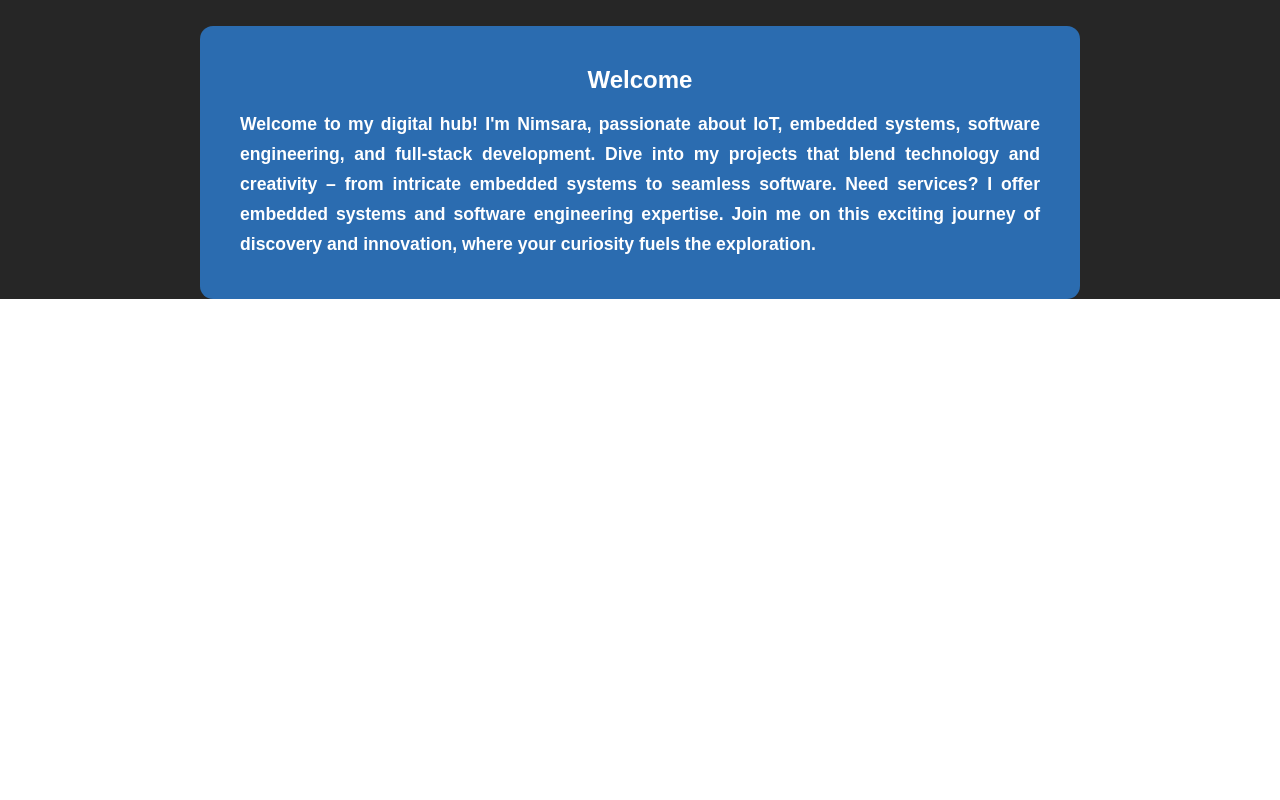
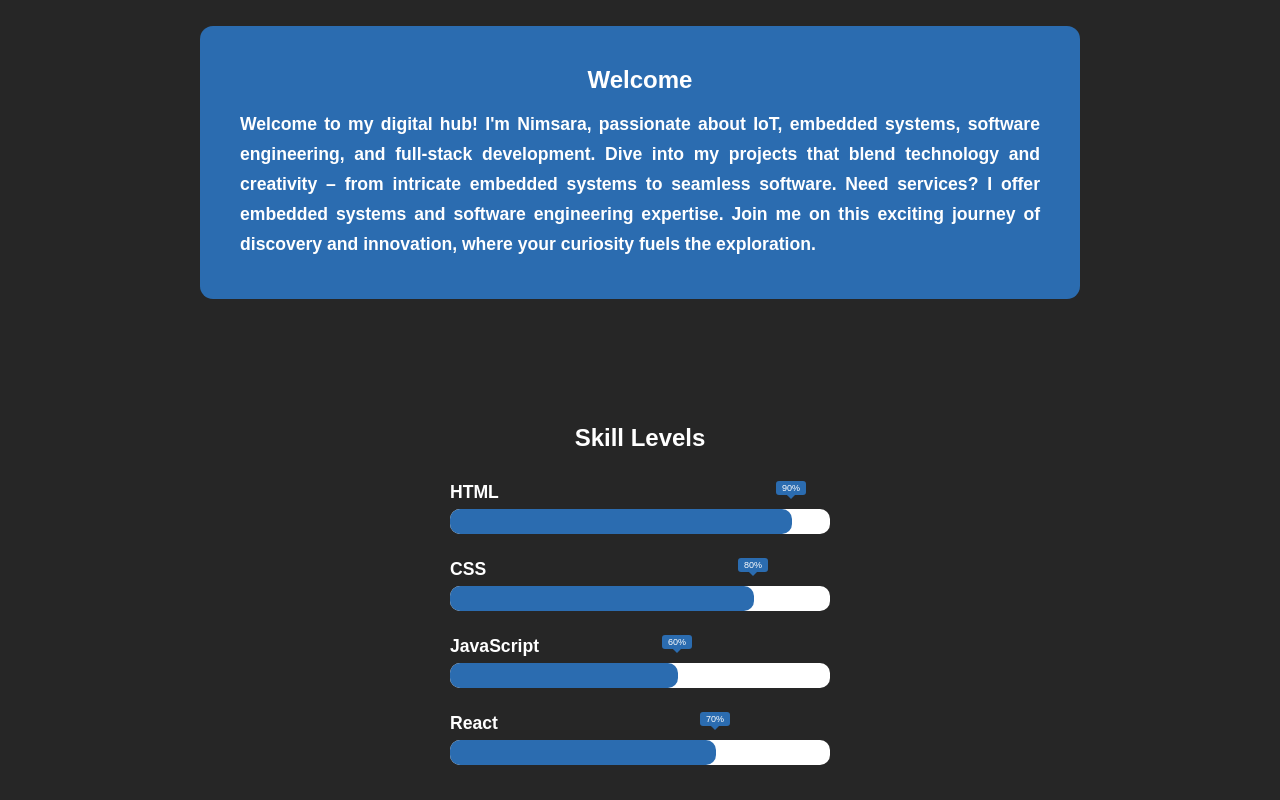
Before and after one commit to nimsara1999/nimsaraparamullasite, a React (Vite) app: page / in a window 1280 px wide. Shown: the part 874-1674 px from the top of the page. Before the commit the page ends 1273 px from the top, so only its background shows below. Built offline with nearby package versions, Linux system fonts and the light colour scheme.

Commit message:
Basic Skill Bar created

```diff
--- a/components/IntroBox.css
+++ b/components/IntroBox.css
@@ -1,5 +1,7 @@
 .intro-box {
-  margin: 100px 200px 100px 200px;
+  margin-top: 100px;
+  margin-left: 200px;
+  margin-right: 200px;
   display: flex;
   justify-content: space-between;
   align-items: center;
--- a/components/NavigationBar.css
+++ b/components/NavigationBar.css
@@ -6,19 +6,20 @@
   padding: 0 30px;
   background: black;
   width: 95%;
-  height: 80px;
+  height: 75px;
   border-radius: 13px;
   position: fixed;
   top: 20px;
   left: 50%;
   transform: translate(-50%);
-  opacity: 0.8;
+  opacity: 0.75;
 }
 .NavbarItems:hover {
   backdrop-filter: blur(4px);
   width: 96%;
-  height: 82px;
+  height: 80px;
   transition: 0.2s ease-in-out;
+  opacity: 1;
 }
 
 .logo {
--- /dev/null
+++ b/components/SkillBar.css
@@ -0,0 +1,96 @@
+.container {
+  margin-top: 100px;
+  margin-left: 450px;
+  margin-right: 450px;
+  align-items: center;
+  padding: 10px 0px;
+  border-radius: 7px;
+  align-self: center;
+}
+
+.title-text {
+  text-align: center;
+  color: #fff;
+  font-size: 1.5rem;
+  border-radius: 50px;
+  margin-top: 15px;
+  margin-bottom: 30px;
+}
+
+.container .skill-box {
+  width: 100%;
+  margin: 25px 0;
+}
+
+.skill-box .title {
+  display: block;
+  font-size: 1.1rem;
+  font-weight: 600;
+  color: white;
+}
+
+.skill-box .skill-bar {
+  height: 25px;
+  width: 100%;
+  border-radius: 10px;
+  margin-top: 6px;
+  background: white;
+}
+
+.skill-box .skill-per {
+  position: relative;
+  display: block;
+  height: 100%;
+  border-radius: 10px;
+  background: #2b6cb0;
+  animation: progress 1s ease-in-out forwards;
+  opacity: 0;
+}
+.skill-per.eiety {
+  width: 80%;
+}
+.skill-per.ninty {
+  width: 90%;
+}
+.skill-per.seventy {
+  width: 70%;
+}
+.skill-per.sixty {
+  width: 60%;
+}
+
+@keyframes progress {
+  0% {
+    width: 0;
+    opacity: 1;
+  }
+
+  100% {
+    opacity: 1;
+  }
+}
+
+.skill-per .tooltip {
+  position: absolute;
+  right: -14px;
+  top: -28px;
+  font-size: 9px;
+  font-weight: 500;
+  color: #fff;
+  padding: 2px 6px;
+  border-radius: 3px;
+  background: #2b6cb0;
+  z-index: 1;
+}
+
+.tooltip::before {
+  content: "";
+  position: absolute;
+  left: 50%;
+  bottom: -2px;
+  height: 10px;
+  width: 10px;
+  z-index: -1;
+  background-color: #2b6cb0;
+  transform: translateX(-50%) rotate(45deg);
+}
--- /dev/null
+++ b/components/SkillBar.tsx
@@ -0,0 +1,25 @@
+import React from 'react'
+import './SkillBar.css'
+import {SkillData} from './SkillBarData'
+
+export default function SkillBar() {
+  return (
+    <>
+    <div className='container'>
+    <h1 className='title-text'>Skill Levels</h1>
+    {SkillData.map((item:any)=>{
+        return(
+            <div className='skill-box'>
+              <span className='title'>{item.skill_title}</span>
+              <div className='skill-bar'>
+                  <span className={item.percentage==="90%" ? 'skill-per ninty':item.percentage==="80%" ?'skill-per eiety':item.percentage==="70%" ? 'skill-per seventy':item.percentage==="60%" ?'skill-per sixty':'skill-per non'}>
+                      <span className='tooltip'>{item.percentage}</span>
+                  </span>
+              </div>
+            </div>
+        );
+    })}
+    </div>
+    </>
+  )
+}
--- /dev/null
+++ b/components/SkillBarData.tsx
@@ -0,0 +1,22 @@
+export const SkillData = [
+    {
+        skill_title:"HTML",
+        percentage:"90%",
+        type:"full-stack",
+    },
+    {
+        skill_title:"CSS",
+        percentage:"80%",
+        type:"full-stack",
+    },
+    {
+        skill_title:"JavaScript",
+        percentage:"60%",
+        type:"full-stack",
+    },
+    {
+        skill_title:"React",
+        percentage:"70%",
+        type:"full-stack",
+    }
+]
--- a/index.html
+++ b/index.html
@@ -4,7 +4,7 @@
     <meta charset="UTF-8" />
     <link rel="icon" type="image/svg+xml" href="/vite.svg" />
     <meta name="viewport" content="width=device-width, initial-scale=1.0" />
-    <title>Vite + React + TS</title>
+    <title>nimsaraparamulla</title>
     <link rel="stylesheet" href="https://cdnjs.cloudflare.com/ajax/libs/font-awesome/6.4.2/css/all.min.css" integrity="sha512-z3gLpd7yknf1YoNbCzqRKc4qyor8gaKU1qmn+CShxbuBusANI9QpRohGBreCFkKxLhei6S9CQXFEbbKuqLg0DA==" crossorigin="anonymous" referrerpolicy="no-referrer" />
   </head>
   <body>
--- a/pages/Home.tsx
+++ b/pages/Home.tsx
@@ -2,6 +2,7 @@ import React from 'react'
 import NavigationBar from '../components/NavigationBar'
 import IntroBox from '../components/IntroBox'
 import './Home.css'
+import SkillBar from '../components/SkillBar'
 
 export default function Home() {
   return (
@@ -13,6 +14,9 @@ export default function Home() {
     <div>
       <IntroBox title="Welcome" description="Welcome to my digital hub! I'm Nimsara, passionate about IoT, embedded systems, software engineering, and full-stack development. Dive into my projects that blend technology and creativity – from intricate embedded systems to seamless software. Need services? I offer embedded systems and software engineering expertise. Join me on this exciting journey of discovery and innovation, where your curiosity fuels the exploration."/>
     </div>
+    <div>
+      <SkillBar></SkillBar>
+    </div>
     </div>
     </>
   );
```
Also changed, not shown: components/ProjStruct.tsx (added), pages/Projects.css (added).
